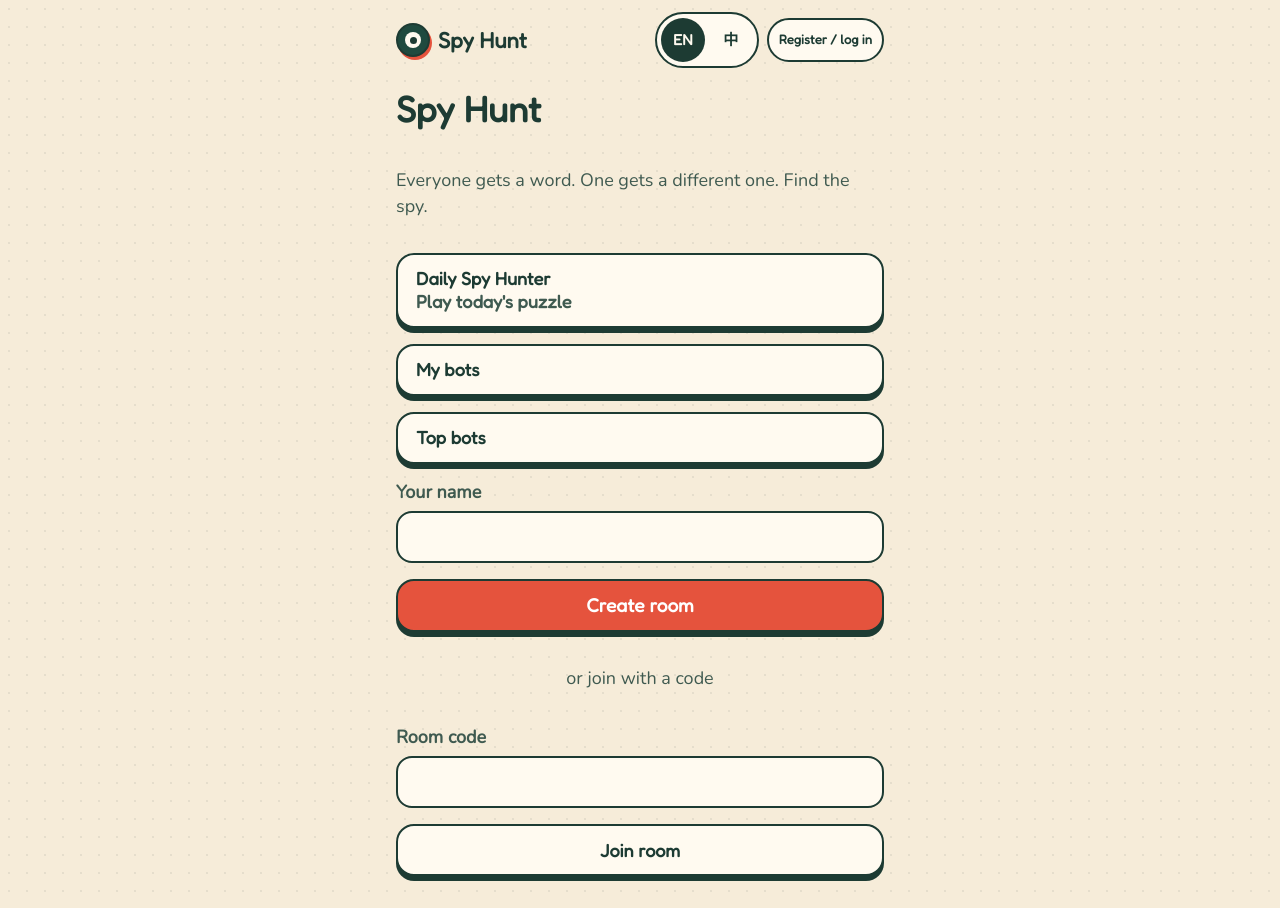
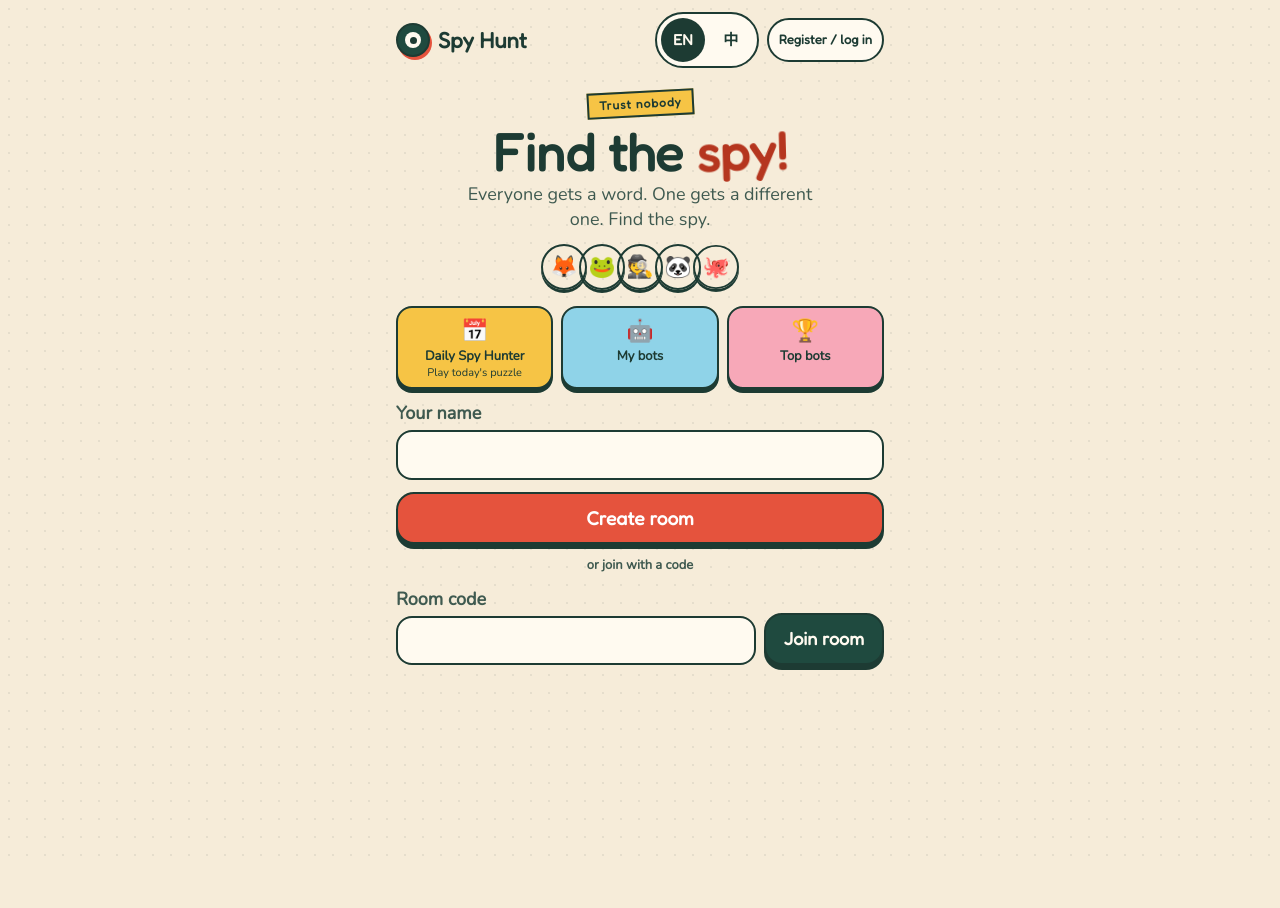
Before and after one commit to alex123bob/spy-hunt, a React (Vite) app: page / in a window 1280 px wide. After the commit the page ends 868 px from the top, so only its background shows below. Built offline with nearby package versions, Linux system fonts and the light colour scheme; no server answers.

Commit message:
feat(ui): landing
Co-Authored-By: Claude Opus 5.5 <noreply@anthropic.com>

```diff
--- a/src/i18n/en.json
+++ b/src/i18n/en.json
@@ -1,5 +1,7 @@
 {
   "app.title": "Spy Hunt",
+  "landing.hero": "Find the {spy}",
+  "landing.heroSpy": "spy!",
   "landing.tagline": "Everyone gets a word. One gets a different one. Find the spy.",
   "landing.name": "Your name",
   "landing.create": "Create room",
--- a/src/i18n/zh-Hans.json
+++ b/src/i18n/zh-Hans.json
@@ -1,5 +1,7 @@
 {
   "app.title": "谁是卧底",
+  "landing.hero": "找出{spy}",
+  "landing.heroSpy": "卧底！",
   "landing.tagline": "每人一个词,其中一人拿到不同的词。找出卧底。",
   "landing.name": "你的名字",
   "landing.create": "创建房间",
--- a/src/screens/Landing.tsx
+++ b/src/screens/Landing.tsx
@@ -7,6 +7,8 @@ import { t, useLang } from '../i18n'
 import { getDailyStreak } from '../daily/api'
 import { recordPageLoadVisit, recordStreakMilestone } from '../state/nudges'
 import { ensureGuest, getSession, setName as saveName } from '../state/session'
+
+const MASCOTS = [['🦊', 'sky'], ['🐸', 'pink'], ['🕵️', 'sun'], ['🐼', 'mint'], ['🐙', 'lilac']] as const
 
 export function Landing() {
   const nav = useNavigate()
@@ -72,37 +74,63 @@ export function Landing() {
   }
 
   return (
-    <main className="screen">
-      <h1>{t('app.title')}</h1>
+    <main className="screen landing">
+      <div className="hero">
+        <span className="tape">{t('app.trust')}</span>
+        <h1 className="title">
+          {t('landing.hero').split('{spy}').flatMap((part, i, arr) =>
+            i < arr.length - 1
+              ? [part, <span key={i} className="spy">{t('landing.heroSpy')}</span>]
+              : [part],
+          )}
+        </h1>
         <p className="muted">{t('landing.tagline')}</p>
-      <button type="button" className="btn daily-card" onClick={() => nav('/daily')}>
+        <div className="mascots" aria-hidden="true">
+          {MASCOTS.map(([emoji, c]) => (
+            <div key={emoji} className={`m c-${c}`}>{emoji}</div>
+          ))}
+        </div>
+      </div>
+      <div className="tiles">
+        <button type="button" className="tile c-sun" onClick={() => nav('/daily')}>
+          <b aria-hidden="true">📅</b>
           <strong>{t('daily.card')}</strong>
-        <span className="muted">{!statusKnown ? '\u00a0' : played ? t('daily.doneToday') : t('daily.play')}</span>
-        {streak >= 1 && <span>{t('daily.streak', { n: streak })}</span>}
+          <small>{!statusKnown ? '\u00a0' : played ? t('daily.doneToday') : t('daily.play')}</small>
+          {streak >= 1 && (
+            <small>
+              <span aria-hidden="true">🔥 </span>
+              {t('daily.streak', { n: streak })}
+            </small>
+          )}
         </button>
-      <button type="button" className="btn daily-card" onClick={() => nav('/bots')}>
+        <button type="button" className="tile c-sky" onClick={() => nav('/bots')}>
+          <b aria-hidden="true">🤖</b>
           <strong>{t('bots.card')}</strong>
-        {unseen > 0 && <span>{t('arena.new', { n: unseen })}</span>}
+          {unseen > 0 && <small className="badge">{t('arena.new', { n: unseen })}</small>}
         </button>
-      <button type="button" className="btn daily-card" onClick={() => nav('/top')}>
+        <button type="button" className="tile c-pink" onClick={() => nav('/top')}>
+          <b aria-hidden="true">🏆</b>
           <strong>{t('top.card')}</strong>
         </button>
-      <label>
+      </div>
+      <label className="field-label">
         <span className="muted">{t('landing.name')}</span>
-        <input value={name} maxLength={16} onChange={(e) => setName(e.target.value)} autoComplete="nickname" />
+        <input className="field" value={name} maxLength={16} onChange={(e) => setName(e.target.value)} autoComplete="nickname" />
       </label>
       {err && <p role="alert" className="error">{err}</p>}
       <button type="button" className="btn primary" disabled={busy} onClick={create}>
         {t('landing.create')}
       </button>
-      <p className="muted center">{t('landing.or')}</p>
-      <label>
+      <p className="or">{t('landing.or')}</p>
+      <div className="join-row">
+        <label className="field-label">
           <span className="muted">{t('landing.code')}</span>
-        <input value={code} maxLength={8} onChange={(e) => setCode(e.target.value)} autoCapitalize="characters" />
+          <input className="field ticket" value={code} maxLength={8} onChange={(e) => setCode(e.target.value)} autoCapitalize="characters" />
         </label>
-      <button type="button" className="btn" onClick={join}>
+        <button type="button" className="btn secondary" onClick={join}>
           {t('landing.join')}
         </button>
+      </div>
     </main>
   )
 }
--- a/src/styles/pages.css
+++ b/src/styles/pages.css
@@ -24,3 +24,31 @@
 .auth-done { display: flex; align-items: center; justify-content: center; gap: 8px; margin: 0; font-weight: 700; }
 .auth-check { display: inline-flex; align-items: center; justify-content: center; width: 28px; height: 28px; background: var(--sun); border: 2px solid var(--ink); border-radius: 50%; animation: pop .35s; }
 @media (prefers-reduced-motion: reduce) { .auth-error, .auth-check { animation: none; } }
+
+/* Landing */
+.landing { gap: 12px; }
+.landing .hero { text-align: center; padding-top: 6px; }
+.landing .title { font-family: var(--font-display, inherit); font-weight: 700; font-size: clamp(40px, 14vw, 52px); line-height: .95; margin: 10px 0 6px; overflow-wrap: anywhere; }
+.landing .title .spy { color: var(--tomato-deep); display: inline-block; animation: bob 2.6s ease-in-out infinite; }
+.landing .hero p { margin: 0 auto; max-width: 32ch; }
+.landing .mascots { display: flex; justify-content: center; margin: 12px 0 4px; }
+.landing .m { width: 46px; height: 46px; border-radius: 50%; border: 2.5px solid var(--ink); display: grid; place-items: center; font-size: 22px; margin: 0 -4px; box-shadow: 0 3px 0 var(--ink); animation: hop 2.4s ease-in-out infinite; }
+.landing .m:nth-child(2) { animation-delay: .2s; }
+.landing .m:nth-child(3) { animation-delay: .4s; }
+.landing .m:nth-child(4) { animation-delay: .6s; }
+.landing .m:nth-child(5) { animation-delay: .8s; }
+.landing .tiles { display: grid; grid-template-columns: repeat(3, minmax(0, 1fr)); gap: 8px; }
+.landing .tile { display: flex; flex-direction: column; align-items: center; gap: 2px; min-width: 0; padding: 8px 4px; overflow-wrap: anywhere; font: inherit; color: var(--ink); }
+.landing .tile b { font-size: 22px; }
+.landing .tile strong { font-size: 13px; line-height: 1.15; }
+.landing .tile small { font-size: 11px; line-height: 1.2; }
+.landing .tile .badge { background: var(--paper); border: 2px solid var(--ink); border-radius: 99px; padding: 0 6px; font-weight: 700; }
+.landing .field-label { display: flex; flex-direction: column; gap: 4px; min-width: 0; }
+.landing .join-row .field-label { flex: 1; }
+.landing .field { width: 100%; min-height: 48px; padding: 10px 14px; font: inherit; font-weight: 700; color: var(--ink); background: var(--paper); border: 2.5px solid var(--ink); border-radius: 16px; }
+.landing .field:focus-visible { outline: 3px solid var(--sun); outline-offset: 2px; }
+.landing .field.ticket { letter-spacing: 3px; text-transform: uppercase; }
+.landing .or { margin: 0; text-align: center; font-size: 13px; font-weight: 700; color: var(--muted); }
+.landing .join-row { display: flex; gap: 8px; align-items: flex-end; }
+.landing .join-row .btn { flex: none; width: auto; padding-inline: 18px; }
+@media (prefers-reduced-motion: reduce) { .landing .title .spy, .landing .m { animation: none; } }
```
Lines whose indentation alone changed are shown as unchanged.
